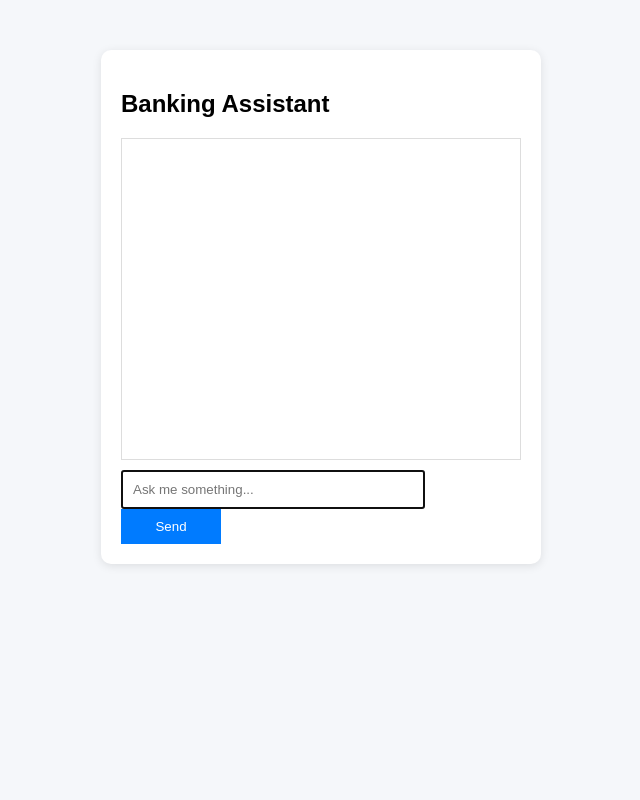
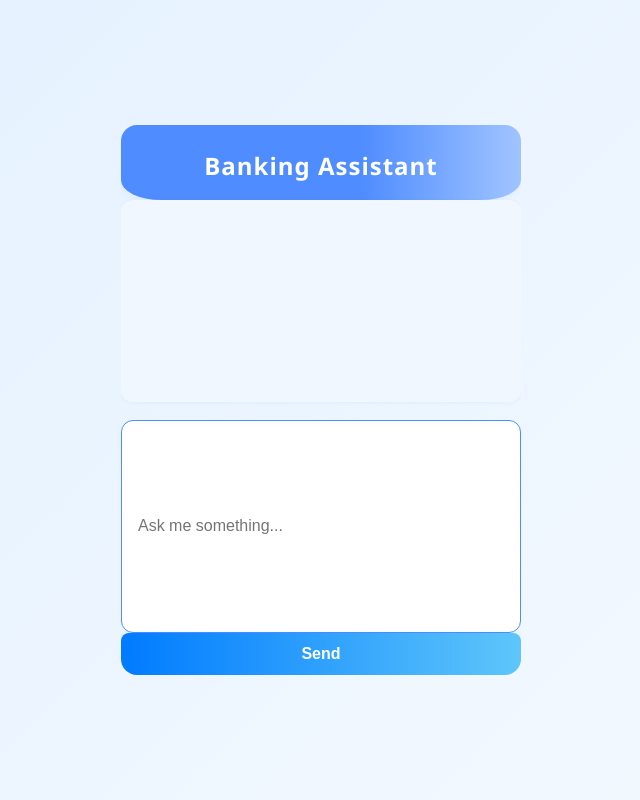
Before and after one commit to JanhaviAhire/BankingChatBot, a Flask app: page / in a window 1280 px wide. Shown: the whole page, without its empty margins (319-959 px from the left). Run offline with Flask 3, Linux system fonts and the light colour scheme.

Commit message:
Change UI

```diff
--- a/static/style.css
+++ b/static/style.css
@@ -1,48 +1,135 @@
-/* static/style.css */
 body {
-    font-family: Arial, sans-serif;
-    background-color: #f5f7fa;
+    font-family: 'Segoe UI', Arial, sans-serif;
+    background: linear-gradient(135deg, #e3f0ff 0%, #f5faff 100%);
+    min-height: 100vh;
+    margin: 0;
 }
 
 .chat-container {
-    width: 400px;
+    max-width: 400px;
     margin: 50px auto;
-    padding: 20px;
-    background: white;
-    border-radius: 10px;
-    box-shadow: 0 2px 10px rgba(0,0,0,0.1);
+    padding: 0;
+    background: transparent;
+    border-radius: 16px;
+    box-shadow: none;
+}
+
+.card {
+    background: #ffffffcc;
+    border-radius: 16px;
+    box-shadow: 0 8px 32px rgba(0, 123, 255, 0.12), 0 1.5px 4px rgba(0,0,0,0.07);
+    padding: 24px 20px 16px 20px;
+    transition: box-shadow 0.3s;
+}
+
+.card:hover {
+    box-shadow: 0 12px 40px rgba(0, 123, 255, 0.18), 0 2px 8px rgba(0,0,0,0.10);
 }
 
 #chat-box {
-    height: 300px;
-    overflow-y: scroll;
-    border: 1px solid #ddd;
-    padding: 10px;
-    margin-bottom: 10px;
+    height: 320px;
+    overflow-y: auto;
+    border: none;
+    background: #f0f7ff;
+    border-radius: 12px;
+    padding: 16px;
+    margin-bottom: 18px;
+    box-shadow: 0 1px 4px rgba(0,123,255,0.07);
+    transition: background 0.3s;
+}
+
+.user-msg, .bot-msg {
+    display: inline-block;
+    max-width: 80%;
+    padding: 10px 16px;
+    border-radius: 18px;
+    margin: 8px 0;
+    font-size: 1rem;
+    transition: background 0.3s, color 0.3s;
+    word-break: break-word;
 }
 
 .user-msg {
+    background: linear-gradient(90deg, #b6e0fe 0%, #e3f0ff 100%);
+    color: #0056b3;
     text-align: right;
-    color: blue;
-    margin: 5px 0;
+    float: right;
+    border-bottom-right-radius: 4px;
 }
 
 .bot-msg {
+    background: linear-gradient(90deg, #e3f0ff 0%, #b6e0fe 100%);
+    color: #007b5e;
     text-align: left;
-    color: green;
-    margin: 5px 0;
+    float: left;
+    border-bottom-left-radius: 4px;
 }
 
-input, button {
-    width: 70%;
-    padding: 10px;
-    margin-right: 5px;
+.clearfix::after {
+    content: "";
+    clear: both;
+    display: table;
+}
+
+.input-row {
+    display: flex;
+    gap: 8px;
+    margin-top: 10px;
+}
+
+input[type="text"] {
+    flex: 1 1 auto;
+    padding: 12px 14px;
+    border: 1px solid #b6e0fe;
+    border-radius: 8px;
+    font-size: 1rem;
+    transition: border 0.2s;
+    background: #f5faff;
+    outline: none;
+}
+
+input[type="text"]:focus {
+    border: 1.5px solid #007bff;
+    background: #e3f0ff;
 }
 
 button {
-    width: 25%;
-    background-color: #007bff;
-    color: white;
+    flex: 0 0 auto;
+    padding: 12px 20px;
+    background: linear-gradient(90deg, #007bff 0%, #5ec6fa 100%);
+    color: #fff;
     border: none;
+    border-radius: 8px;
+    font-weight: 600;
+    font-size: 1rem;
     cursor: pointer;
+    box-shadow: 0 2px 8px rgba(0,123,255,0.10);
+    transition: background 0.2s, box-shadow 0.2s;
 }
+
+button:hover {
+    background: linear-gradient(90deg, #0056b3 0%, #3fa9f5 100%);
+    box-shadow: 0 4px 16px rgba(0,123,255,0.15);
+}
+
+@media (max-width: 500px) {
+    .chat-container {
+        max-width: 98vw;
+        margin: 10px auto;
+    }
+    .card {
+        padding: 12px 6px 10px 6px;
+    }
+    #chat-box {
+        height: 220px;
+        padding: 8px;
+    }
+    .user-msg, .bot-msg {
+        font-size: 0.95rem;
+        padding: 8px 10px;
+    }
+    button {
+        padding: 10px 10px;
+        font-size: 0.95rem;
+    }
+}
--- a/templates/index.html
+++ b/templates/index.html
@@ -1,4 +1,128 @@
-<!-- templates/index.html -->
+<style>
+    body {
+        background: linear-gradient(135deg, #e3f0ff 0%, #f9fbff 100%);
+        font-family: 'Segoe UI', Arial, sans-serif;
+        margin: 0;
+        padding: 0;
+        min-height: 100vh;
+        display: flex;
+        align-items: center;
+        justify-content: center;
+    }
+    .chat-container {
+        background: #fff;
+        border-radius: 20px;
+        box-shadow: 0 8px 32px 0 rgba(31, 38, 135, 0.15);
+        width: 100%;
+        max-width: 400px;
+        min-height: 550px;
+        display: flex;
+        flex-direction: column;
+        padding: 0;
+        overflow: hidden;
+    }
+    .chat-container h2 {
+        background: linear-gradient(90deg, #4f8cff 60%, #a0c4ff 100%);
+        color: #fff;
+        margin: 0;
+        padding: 24px 0 18px 0;
+        text-align: center;
+        font-weight: 600;
+        letter-spacing: 1px;
+        font-size: 1.5rem;
+        border-bottom-left-radius: 40px 20px;
+        border-bottom-right-radius: 40px 20px;
+        box-shadow: 0 2px 8px rgba(79, 140, 255, 0.08);
+    }
+    #chat-box {
+        flex: 1;
+        padding: 24px 18px 12px 18px;
+        overflow-y: auto;
+        background: #f4f8ff;
+        border-radius: 0 0 20px 20px;
+        margin-bottom: 0;
+        display: flex;
+        flex-direction: column;
+        gap: 12px;
+    }
+    .user-msg, .bot-msg {
+        max-width: 80%;
+        padding: 12px 18px;
+        border-radius: 18px;
+        font-size: 1rem;
+        line-height: 1.5;
+        word-break: break-word;
+        box-shadow: 0 2px 8px rgba(79, 140, 255, 0.05);
+        margin-bottom: 2px;
+        display: inline-block;
+    }
+    .user-msg {
+        background: #e3f0ff;
+        color: #2a4d7a;
+        align-self: flex-end;
+        border-bottom-right-radius: 6px;
+    }
+    .bot-msg {
+        background: #4f8cff;
+        color: #fff;
+        align-self: flex-start;
+        border-bottom-left-radius: 6px;
+    }
+    .input-area {
+        display: flex;
+        gap: 10px;
+        padding: 18px;
+        background: #fff;
+        border-top: 1px solid #e3f0ff;
+    }
+    #user-input {
+        flex: 1;
+        padding: 12px 16px;
+        border: 1px solid #c7e0ff;
+        border-radius: 12px;
+        font-size: 1rem;
+        outline: none;
+        transition: border 0.2s;
+        background: #f4f8ff;
+    }
+    #user-input:focus {
+        border: 1.5px solid #4f8cff;
+        background: #fff;
+    }
+    button {
+        background: linear-gradient(90deg, #4f8cff 60%, #a0c4ff 100%);
+        color: #fff;
+        border: none;
+        border-radius: 12px;
+        padding: 0 22px;
+        font-size: 1rem;
+        font-weight: 600;
+        cursor: pointer;
+        box-shadow: 0 2px 8px rgba(79, 140, 255, 0.08);
+        transition: background 0.2s, box-shadow 0.2s;
+    }
+    button:hover {
+        background: linear-gradient(90deg, #3a7be0 60%, #7fbfff 100%);
+        box-shadow: 0 4px 16px rgba(79, 140, 255, 0.15);
+    }
+    @media (max-width: 500px) {
+        .chat-container {
+            max-width: 100vw;
+            min-height: 100vh;
+            border-radius: 0;
+        }
+        .chat-container h2 {
+            font-size: 1.2rem;
+            padding: 18px 0 12px 0;
+        }
+        #chat-box {
+            padding: 14px 8px 8px 8px;
+        }
+        .input-area {
+            padding: 10px;
+        }
+    }
+</style>
 <!DOCTYPE html>
 <html>
 <head>
```
